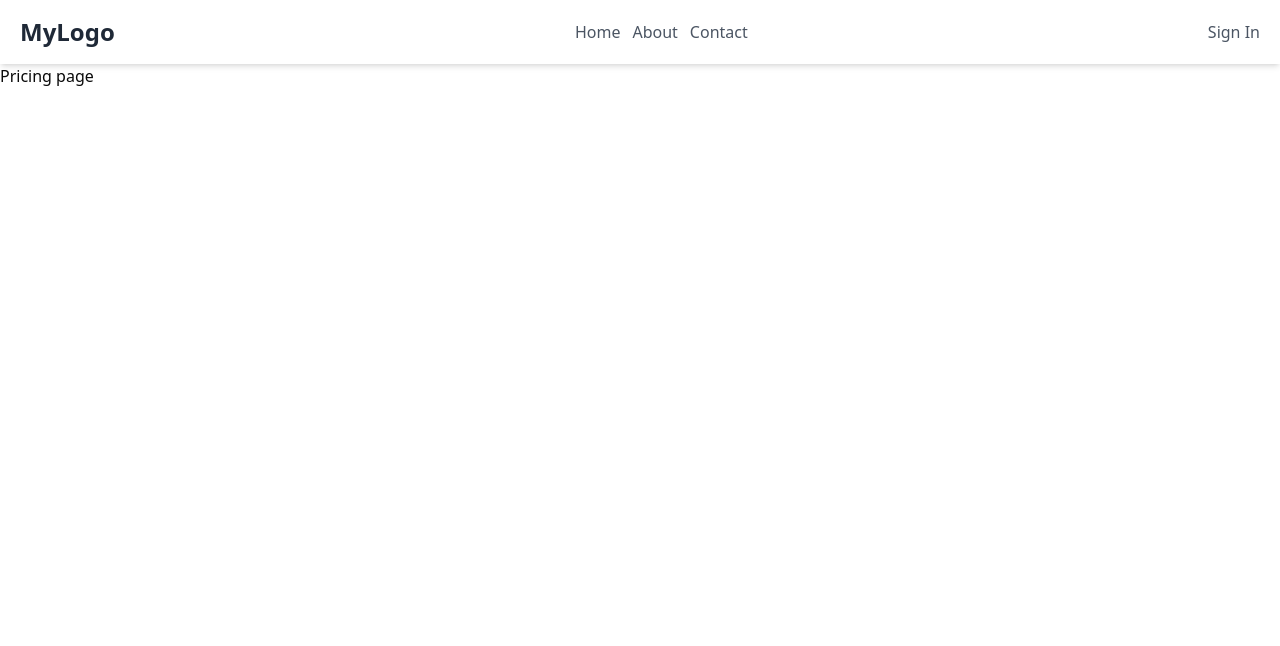
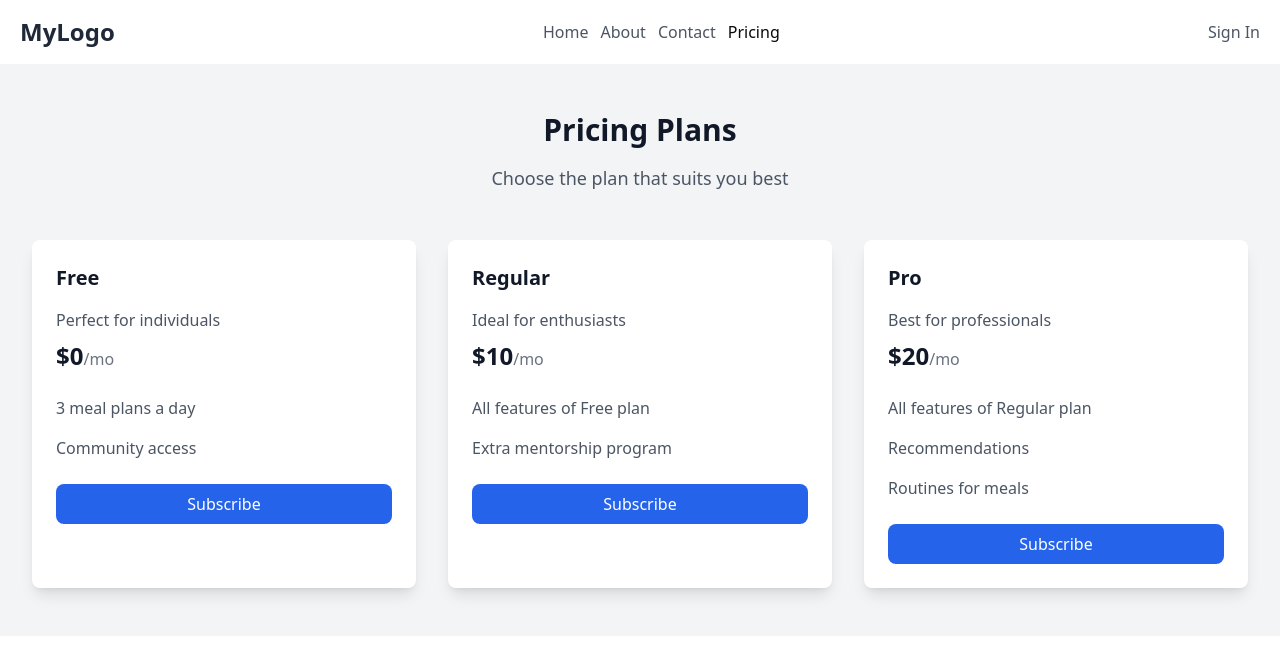
Before and after one commit to EnamulBokshi/MealPlan-AI-saas-nextjs, a Next.js app: page /pricing in a window 1280 px wide. Shown: the top 646 px of the page. Built offline with nearby package versions, Linux system fonts and the light colour scheme; no server answers.

Commit message:
add pricing page and modify routing

```diff
--- a/app/pricing/page.tsx
+++ b/app/pricing/page.tsx
@@ -2,7 +2,64 @@ import React from 'react'
 
 function Pricing() {
   return (
-    <div>Pricing page</div>
+    <div className="bg-gray-100 py-12">
+      <div className="max-w-7xl mx-auto px-4 sm:px-6 lg:px-8">
+        <div className="text-center mb-12">
+          <h2 className="text-3xl font-extrabold text-gray-900">Pricing Plans</h2>
+          <p className="mt-4 text-lg text-gray-600">Choose the plan that suits you best</p>
+        </div>
+        <div className="grid grid-cols-1 md:grid-cols-3 gap-8">
+          {/* Free Plan */}
+          <div className="bg-white p-6 rounded-lg shadow-lg hover:shadow-xl transition-shadow duration-300">
+            <h3 className="text-xl font-semibold text-gray-900">Free</h3>
+            <p className="mt-4 text-gray-600">Perfect for individuals</p>
+            <p className="mt-2 text-2xl font-bold text-gray-900">$0<span className="text-base font-medium text-gray-500">/mo</span></p>
+            <ul className="mt-6 space-y-4">
+              <li className="flex items-center">
+                <span className="text-gray-600">3 meal plans a day</span>
+              </li>
+              <li className="flex items-center">
+                <span className="text-gray-600">Community access</span>
+              </li>
+            </ul>
+            <button className="mt-6 w-full bg-blue-600 text-white py-2 rounded-lg hover:bg-blue-700 transition-colors duration-300">Subscribe</button>
+          </div>
+          {/* Regular Plan */}
+          <div className="bg-white p-6 rounded-lg shadow-lg hover:shadow-xl transition-shadow duration-300">
+            <h3 className="text-xl font-semibold text-gray-900">Regular</h3>
+            <p className="mt-4 text-gray-600">Ideal for enthusiasts</p>
+            <p className="mt-2 text-2xl font-bold text-gray-900">$10<span className="text-base font-medium text-gray-500">/mo</span></p>
+            <ul className="mt-6 space-y-4">
+              <li className="flex items-center">
+                <span className="text-gray-600">All features of Free plan</span>
+              </li>
+              <li className="flex items-center">
+                <span className="text-gray-600">Extra mentorship program</span>
+              </li>
+            </ul>
+            <button className="mt-6 w-full bg-blue-600 text-white py-2 rounded-lg hover:bg-blue-700 transition-colors duration-300">Subscribe</button>
+          </div>
+          {/* Pro Plan */}
+          <div className="bg-white p-6 rounded-lg shadow-lg hover:shadow-xl transition-shadow duration-300">
+            <h3 className="text-xl font-semibold text-gray-900">Pro</h3>
+            <p className="mt-4 text-gray-600">Best for professionals</p>
+            <p className="mt-2 text-2xl font-bold text-gray-900">$20<span className="text-base font-medium text-gray-500">/mo</span></p>
+            <ul className="mt-6 space-y-4">
+              <li className="flex items-center">
+                <span className="text-gray-600">All features of Regular plan</span>
+              </li>
+              <li className="flex items-center">
+                <span className="text-gray-600">Recommendations</span>
+              </li>
+              <li className="flex items-center">
+                <span className="text-gray-600">Routines for meals</span>
+              </li>
+            </ul>
+            <button className="mt-6 w-full bg-blue-600 text-white py-2 rounded-lg hover:bg-blue-700 transition-colors duration-300">Subscribe</button>
+          </div>
+        </div>
+      </div>
+    </div>
   )
 }
 
--- a/components/navs/PrimaryNav.tsx
+++ b/components/navs/PrimaryNav.tsx
@@ -2,7 +2,8 @@
 import Image from "next/image"
 import {SignedIn,SignedOut,useUser,SignOutButton} from "@clerk/nextjs"
 import { Button } from "../ui/button"
-import { Link } from "lucide-react"
+import Link from "next/link"
+
 function PrimaryNav() {
   const {isLoaded, isSignedIn,user } = useUser()
   if(!isLoaded) return <p>Loading...</p>
@@ -10,12 +11,15 @@ function PrimaryNav() {
   return (
     <nav className='flex justify-between items-center py-4 px-5 bg-white shadow-md'>
         <div className=''>
-            <a href='#' className='text-2xl font-bold text-gray-800'>MyLogo</a>
+            <Link href='/' className='text-2xl font-bold text-gray-800'>MyLogo</Link>
         </div>
         <div className='flex gap-3'>
-            <a href='#' className='text-gray-600 hover:text-gray-800'>Home</a>
-            <a href='#' className='text-gray-600 hover:text-gray-800'>About</a>
-            <a href='#' className='text-gray-600 hover:text-gray-800'>Contact</a>
+            <Link href='/' className='text-gray-600 hover:text-gray-800'>Home</Link>
+            <Link href='#' className='text-gray-600 hover:text-gray-800'>About</Link>
+            <Link href='#' className='text-gray-600 hover:text-gray-800'>Contact</Link>
+            <Link href='/pricing'>
+            Pricing
+            </Link>
         </div>
         <div>
             <SignedIn >
```
Also changed, not shown: 1 other file (tests, documents, lock files or other folders).
